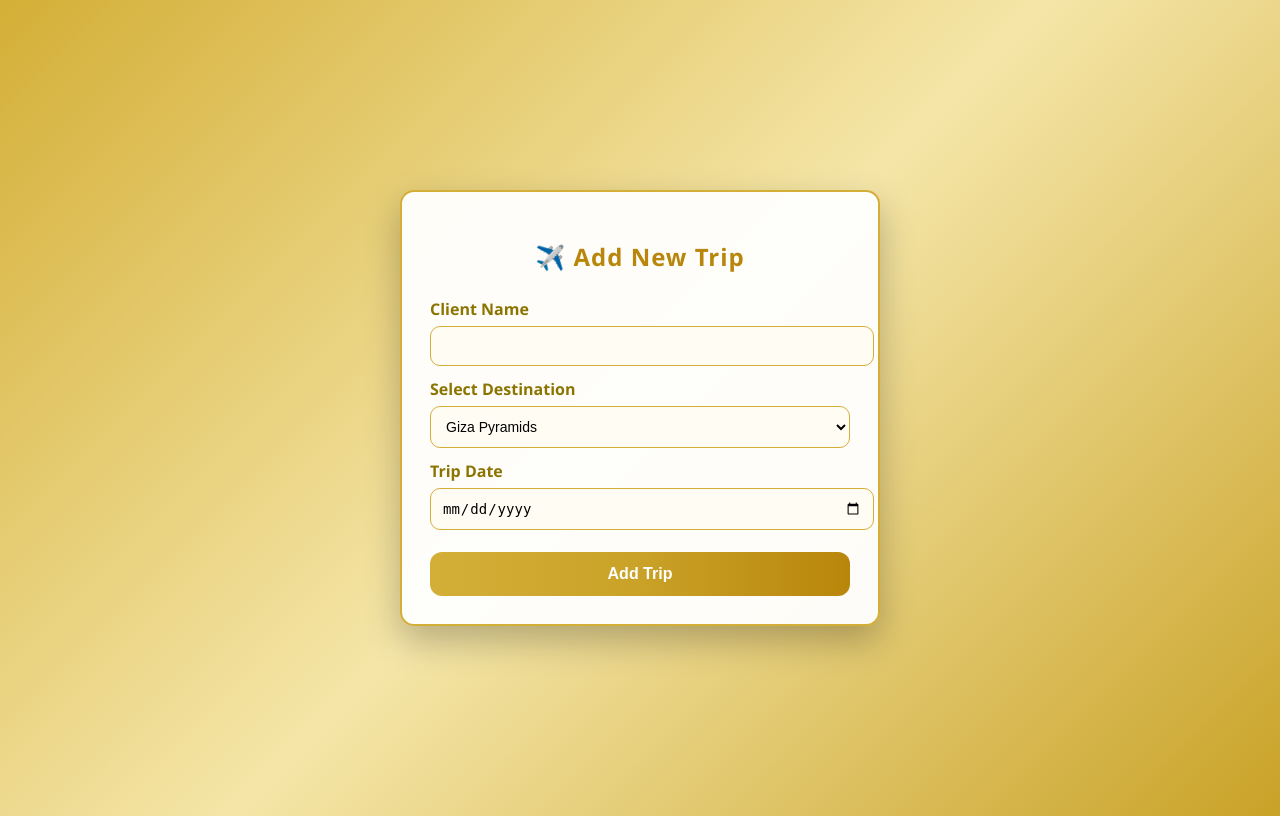
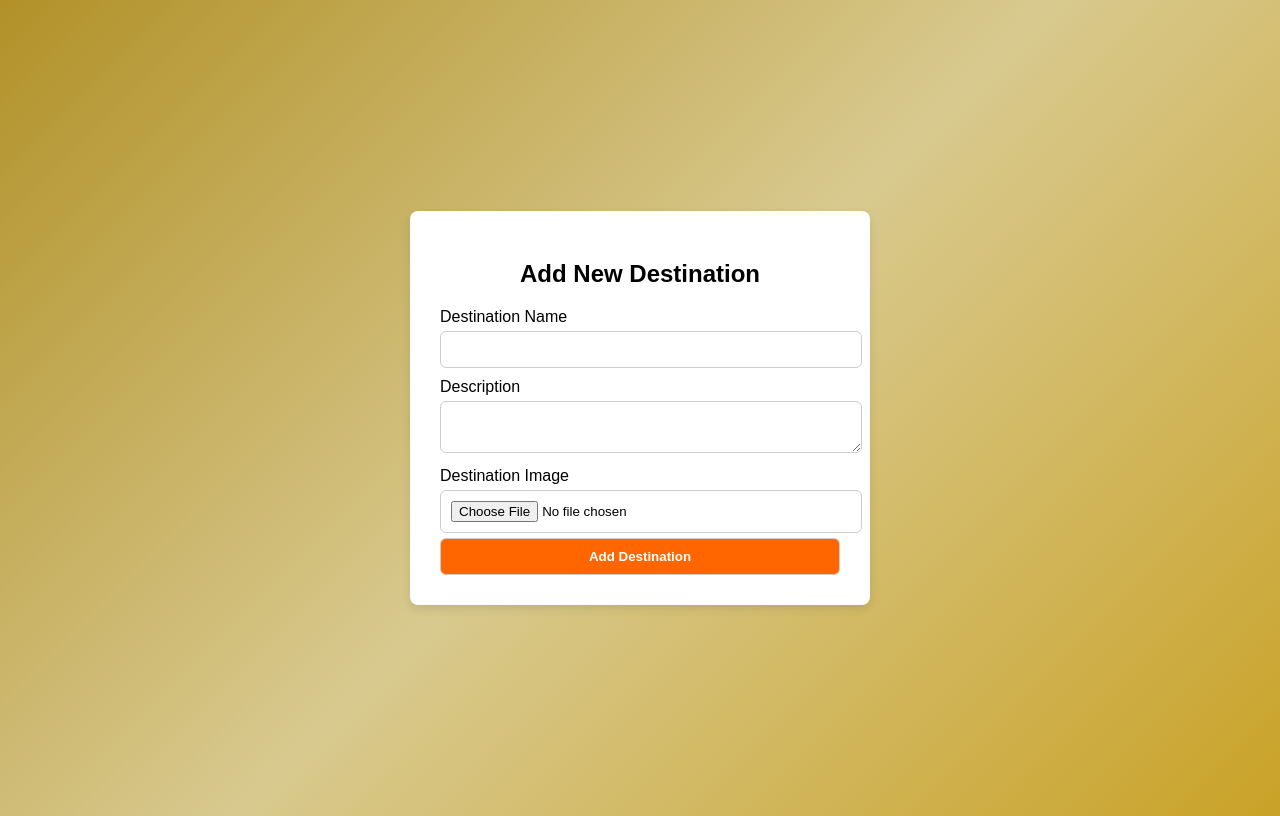
Before and after one commit to AyaKamalHassan/egyptionTourism, a PHP site: page /add.php in a window 1280 px wide. Run offline with PHP 8.4, Linux system fonts and the light colour scheme; data comes from the database, SQL or seed files in the repository.

Commit message:
to make admin able to add & delete destination

```diff
--- a/add.php
+++ b/add.php
@@ -1,25 +1,34 @@
 <?php
 $conn = mysqli_connect("localhost:3307", "root", "", "tourism", 3307);
 
-if ($conn->connect_error) {
-    die("Connection failed: " . $conn->connect_error);
+if (!$conn) {
+    die("Connection failed: " . mysqli_connect_error());
 }
 
-$sql_destination = "SELECT id, name FROM destination";
-$result_destination = $conn->query($sql_destination);
+// إضافة وجهة جديدة
+if ($_SERVER["REQUEST_METHOD"] == "POST" && isset($_POST['add_destination'])) {
 
-if ($_SERVER["REQUEST_METHOD"] == "POST") {
-    $client_name = $_POST['client_name'];
-    $destination_id = $_POST['destination_id'];
-    $trip_date = $_POST['trip_date'];
+    $name = $_POST['name'];
+    $description = $_POST['description'];
 
-    $sql = "INSERT INTO trips (client_name, destination_id, trip_date)
-            VALUES ('$client_name', '$destination_id', '$trip_date')";
+    // رفع الصورة
+    $image = $_FILES['image']['name'];
+    $target_dir = "images/";
+    $target_file = $target_dir . basename($image);
+
+    if (move_uploaded_file($_FILES["image"]["tmp_name"], $target_file)) {
+
+        $sql = "INSERT INTO destination (name, description, image)
+                VALUES ('$name', '$description', '$image')";
 
         if ($conn->query($sql) === TRUE) {
-        $message = "✅ Trip added successfully!";
+            $message = "✅ Destination added successfully!";
         } else {
-        $message = "❌ Error: " . $conn->error;
+            $message = "❌ Database Error: " . $conn->error;
+        }
+
+    } else {
+        $message = "❌ Image upload failed!";
     }
 }
 ?>
@@ -28,126 +37,88 @@ if ($_SERVER["REQUEST_METHOD"] == "POST") {
 <html lang="en">
 <head>
     <meta charset="UTF-8">
-    <title>Add New Trip</title>
+    <title>Add Destination</title>
 
     <style>
         body {
-    font-family: 'Segoe UI', Tahoma, sans-serif;
-    background: linear-gradient(135deg, #d4af37, #f5e6a8, #c9a227);
+            font-family: Arial, sans-serif;
+            background: linear-gradient(135deg, #b19128ff, #d8c98eff, #c9a227);
             min-height: 100vh;
             display: flex;
             justify-content: center;
             align-items: center;
         }
 
-.trip-container {
-    background: rgba(255, 255, 255, 0.95);
-    width: 420px;
-    padding: 28px;
-    border-radius: 14px;
-    box-shadow: 0 15px 35px rgba(0,0,0,0.25);
-    border: 2px solid #d4af37;
+        .form-container {
+            background-color: #fff;
+            padding: 30px;
+            border-radius: 8px;
+            width: 400px;
+            box-shadow: 0 4px 10px rgba(0,0,0,.1);
         }
 
-.trip-container h2 {
+        h2 {
             text-align: center;
-    color: #b8860b;
-    margin-bottom: 25px;
-    font-weight: 700;
-    letter-spacing: 1px;
+            margin-bottom: 20px;
         }
 
         label {
-    font-weight: 600;
-    margin-top: 12px;
             display: block;
-    color: #8b7500;
+            margin-top: 10px;
         }
 
-input, select {
+        input, textarea, button {
             width: 100%;
-    padding: 11px;
-    margin-top: 6px;
-    border-radius: 10px;
-    border: 1px solid #d4af37;
-    background-color: #fffdf3;
-    outline: none;
-    font-size: 14px;
-}
-
-input:focus, select:focus {
-    border-color: #b8860b;
-    box-shadow: 0 0 6px rgba(184,134,11,0.6);
+            padding: 10px;
+            margin-top: 5px;
+            border-radius: 6px;
+            border: 1px solid #ccc;
         }
 
         button {
-    margin-top: 22px;
-    width: 100%;
-    padding: 13px;
-    border: none;
-    border-radius: 12px;
-    background: linear-gradient(to right, #d4af37, #c9a227, #b8860b);
-    color: #fff;
-    font-size: 16px;
+            background-color: #ff6600;
+            color: white;
+            cursor: pointer;
             font-weight: bold;
-    cursor: pointer;
-    transition: 0.3s ease;
         }
 
         button:hover {
-    transform: translateY(-2px);
-    box-shadow: 0 8px 18px rgba(0,0,0,0.3);
+            background-color: #ff4500;
         }
 
         .message {
+            margin-bottom: 10px;
             text-align: center;
-    margin-bottom: 18px;
             font-weight: bold;
         }
 
-.success {
-    color: #9c7c00;
-}
-
-.error {
-    color: #b22222;
-}
-
-
+        .success { color: green; }
+        .error { color: red; }
     </style>
 </head>
+
 <body>
 
-<div class="trip-container">
-    <h2>✈️ Add New Trip</h2>
+<div class="form-container">
+    <h2>Add New Destination</h2>
 
     <?php if (!empty($message)): ?>
-        <div class="message <?php echo strpos($message, '✅') !== false ? 'success' : 'error'; ?>">
-            <?php echo $message; ?>
+        <div class="message <?= strpos($message, '✅') !== false ? 'success' : 'error' ?>">
+            <?= $message ?>
         </div>
     <?php endif; ?>
 
-    <form method="POST">
-        <label>Client Name</label>
-        <input type="text" name="client_name" required>
+    <form method="POST" enctype="multipart/form-data">
+        <label>Destination Name</label>
+        <input type="text" name="name" required>
 
-        <label>Select Destination</label>
-        <select name="destination_id" required>
-            <?php
-            if ($result_destination->num_rows > 0) {
-                while($row = $result_destination->fetch_assoc()) {
-                    echo "<option value='{$row['id']}'>{$row['name']}</option>";
-                }
-            } else {
-                echo "<option>No destinations available</option>";
-            }
-            ?>
-        </select>
+        <label>Description</label>
+        <textarea name="description" required></textarea>
 
-        <label>Trip Date</label>
-        <input type="date" name="trip_date" required>
+        <label>Destination Image</label>
+        <input type="file" name="image" accept="image/*" required>
 
-        <button type="submit">Add Trip</button>
+        <button type="submit" name="add_destination">Add Destination</button>
     </form>
 </div>
 
```
Also changed, not shown: dashboard.php (+20 -43 lines), delete.php (+10 -6 lines). Lines whose indentation alone changed are shown as unchanged.
